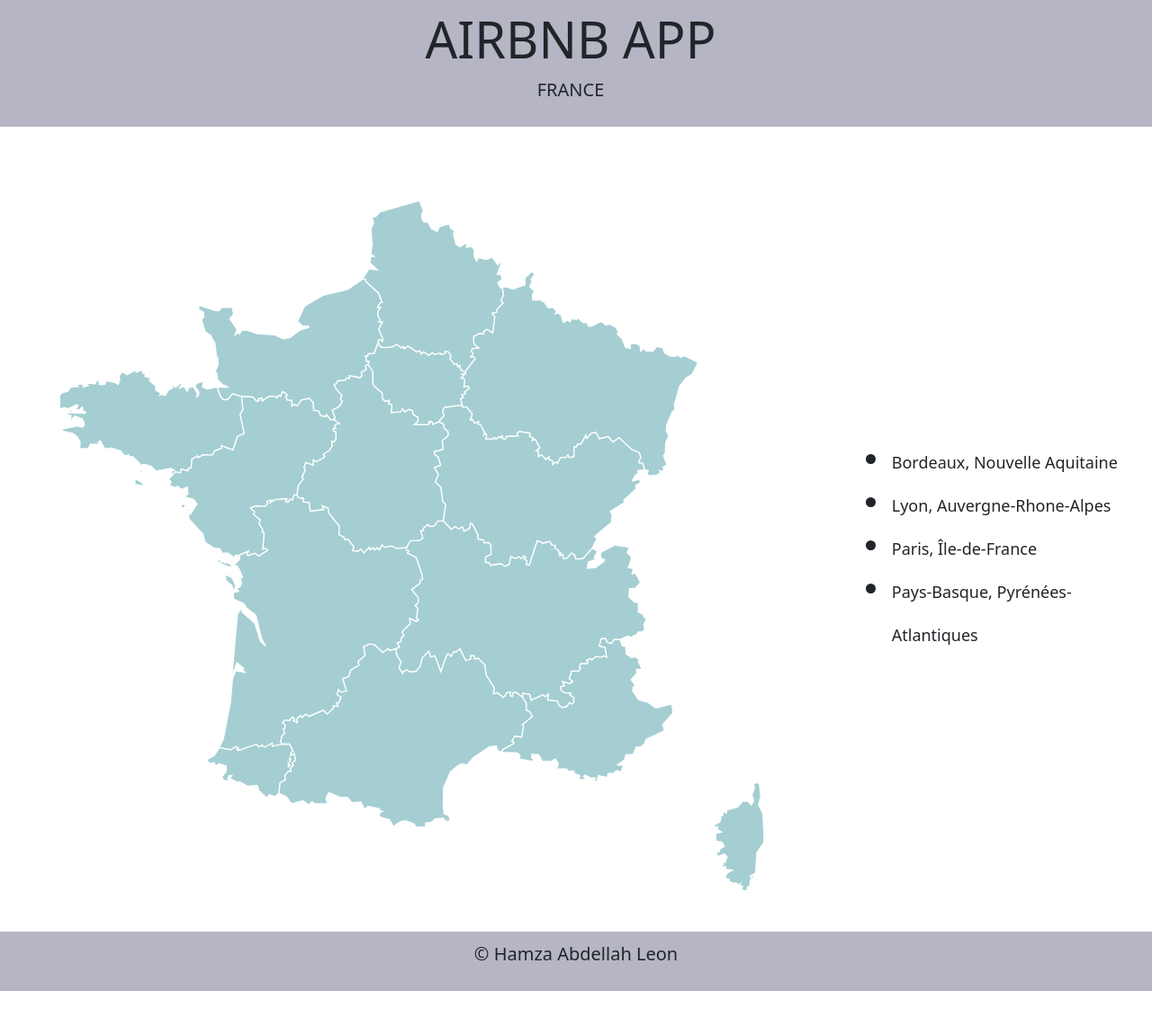
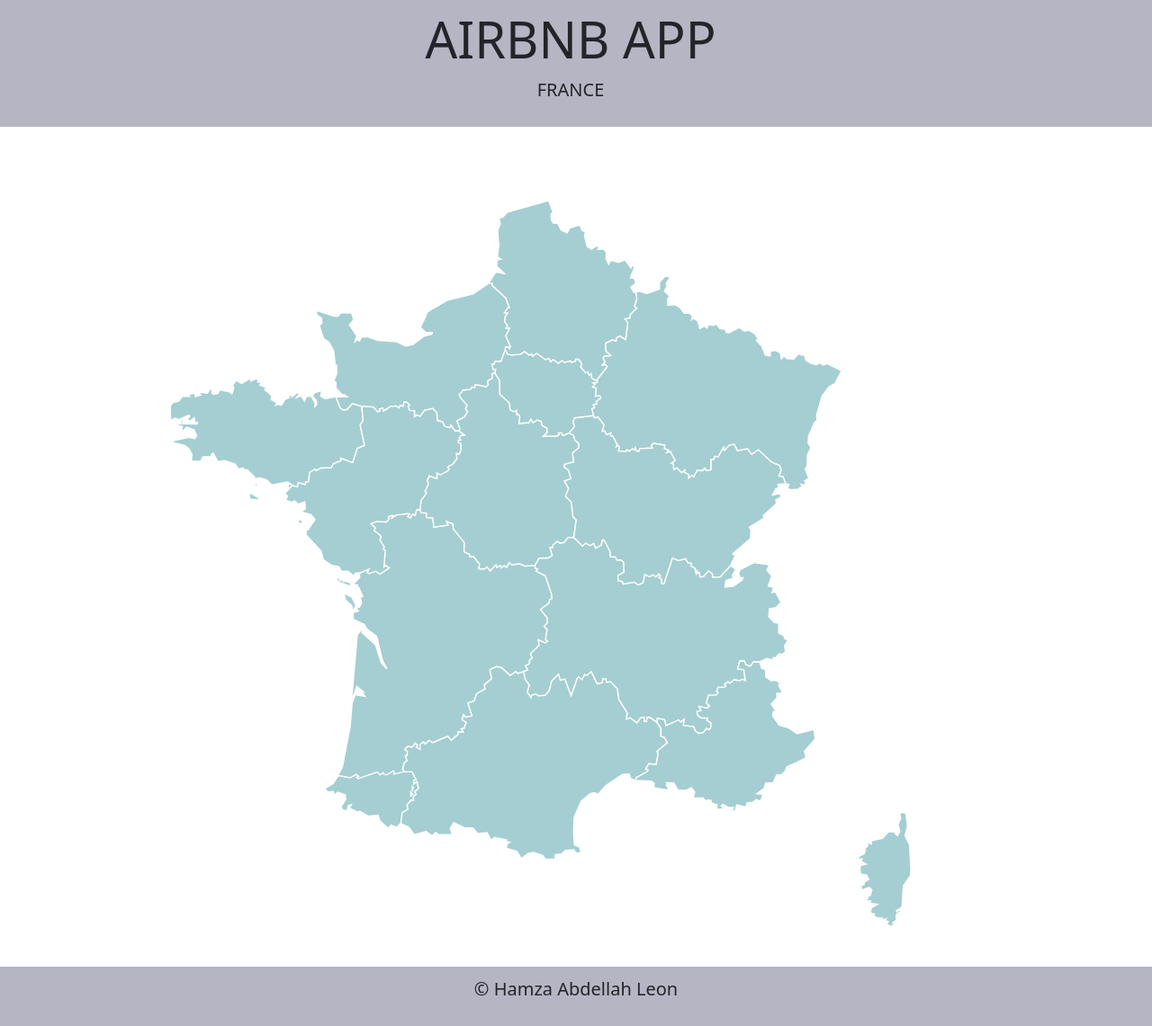
Before and after one commit to henzozhang/airbnb_app, a Django app: page / in a window 1280 px wide. Shown: the part 72-1213 px from the top of the page at 90% size. Before the commit the page ends 1174 px from the top, so only its background shows below. Run offline with Django 4.2, Linux system fonts and the light colour scheme.

Commit message:
ajouter dashbord

```diff
--- a/afficharge/templates/afficharge/home_page.html
+++ b/afficharge/templates/afficharge/home_page.html
@@ -65,14 +65,14 @@
                     </div>
 
 
-                <div class="map_list">
+                {% comment %} <div class="map_list">
                     <ul>
-                        <li> <a href={% url 'bordeaux' %} id="list-NAQ">Bordeaux, Nouvelle Aquitaine</a> </li>
-                        <li> <a href={% url 'lyon' %} id="list-ARA">Lyon, Auvergne-Rhone-Alpes</a> </li>
-                        <li> <a href={% url 'paris' %} id="list-IDF">Paris, Île-de-France</a> </li>
-                        <li> <a href={% url 'pays-basque' %} id="list-PA">Pays-Basque, Pyrénées-Atlantiques</a> </li>
+                        <li> <a href={%  %} id="list-NAQ">Bordeaux, Nouvelle Aquitaine</a> </li>
+                        <li> <a href={%  %} id="list-ARA">Lyon, Auvergne-Rhone-Alpes</a> </li>
+                        <li> <a href={%  %} id="list-IDF">Paris, Île-de-France</a> </li>
+                        <li> <a href={%  %} id="list-PA">Pays-Basque, Pyrénées-Atlantiques</a> </li>
                     </ul>
-                </div>
+                </div> {% endcomment %}
             </div>
 
        </div>
--- a/afficharge/urls.py
+++ b/afficharge/urls.py
@@ -3,9 +3,9 @@
 
 urlpatterns = [
     path('', views.home_page, name='home'),
-    path('about/', views.about_view, name='about'),
-    path('bordeaux/', views.bordeaux, name='bordeaux'),
-    path('lyon/', views.lyon,  name='lyon'),
-    path('paris/', views.paris, name='paris'),
-    path('pays-basque/', views.pays_basque,  name='pays-basque')
+    # path('about/', views.about_view, name='about'),
+    # path('bordeaux/', views.bordeaux, name='bordeaux'),
+    # path('lyon/', views.lyon,  name='lyon'),
+    # path('paris/', views.paris, name='paris'),
+    # path('pays-basque/', views.pays_basque,  name='pays-basque')
 ]
--- a/afficharge/views.py
+++ b/afficharge/views.py
@@ -12,65 +12,68 @@
 from django.shortcuts import render
 
 import pandas as pd
+
 from dotenv import load_dotenv
+
 load_dotenv()
+
 import os
 
 def home_page(request):
     return render(request, 'afficharge/home_page.html')
 
-def bordeaux(request):
-    #Q1
-    df_bordeaux=pd.read_csv('/home/apprenant/Documents/Data/bordeaux.csv')
-    df_bordeaux_neighbourhood=df_bordeaux[["host_id","number_of_reviews","neighbourhood_cleansed"]].groupby("neighbourhood_cleansed").agg({"host_id":"count","number_of_reviews":"sum"})
-    Q1=df_bordeaux_neighbourhood.to_html()
+# def bordeaux(request):
+#     #Q1
+#     df_bordeaux=pd.read_csv('static/data_csv/Bordeaux/n_listings.csv')
+#     df_bordeaux_neighbourhood=df_bordeaux[["host_id","number_of_reviews","neighbourhood_cleansed"]].groupby("neighbourhood_cleansed").agg({"host_id":"count","number_of_reviews":"sum"})
+#     Q1=df_bordeaux_neighbourhood.to_html()
 
 
-    #Q2
-    df_verefication=df_bordeaux[['host_verifications',"host_id"]]
-    totale_verification=df_verefication.shape[0]
-    number_phone=df_verefication[df_verefication['host_verifications'].str.contains('phone')]['host_verifications'].count()
-    porcent_phone=(number_phone/totale_verification)*100
-    number_email=df_verefication[df_verefication['host_verifications'].str.contains('email')]['host_verifications'].count()
-    porcent_email=(number_email/totale_verification)*100
-    number_email_work=df_verefication[df_verefication['host_verifications'].str.contains('work_email')]['host_verifications'].count()
-    porcent_email_work=(number_email_work/totale_verification)*100
+#     #Q2
+#     df_verefication=df_bordeaux[['host_verifications',"host_id"]]
+#     totale_verification=df_verefication.shape[0]
+#     number_phone=df_verefication[df_verefication['host_verifications'].str.contains('phone')]['host_verifications'].count()
+#     porcent_phone=(number_phone/totale_verification)*100
+#     number_email=df_verefication[df_verefication['host_verifications'].str.contains('email')]['host_verifications'].count()
+#     porcent_email=(number_email/totale_verification)*100
+#     number_email_work=df_verefication[df_verefication['host_verifications'].str.contains('work_email')]['host_verifications'].count()
+#     porcent_email_work=(number_email_work/totale_verification)*100
 
 
-    #Q3
+#     #Q3
 
-    df_room=df_bordeaux[['room_type','amenities']]
-    for i in range(df_room.shape[0]):
-        A=df_room['amenities'][i]
-        df_room['amenities'][i]=len(A.split(','))
-    df_room['amenities']=df_room['amenities'].astype(float)
-    df_room_mean=df_room.groupby('room_type').describe()
-    #Q3=pd.DataFrame({'mean':df_room_mean.iloc[:,1],'std':df_room_mean.iloc[:,2]})
-    Q3=df_room_mean.iloc[:,[1,2]].to_html()
+#     df_room=df_bordeaux[['room_type','amenities']]
+#     for i in range(df_room.shape[0]):
+#         A=df_room['amenities'][i]
+#         df_room['amenities'][i]=len(A.split(','))
+#     df_room['amenities']=df_room['amenities'].astype(float)
+#     df_room_mean=df_room.groupby('room_type').describe()
+#     #Q3=pd.DataFrame({'mean':df_room_mean.iloc[:,1],'std':df_room_mean.iloc[:,2]})
+#     Q3=df_room_mean.iloc[:,[1,2]].to_html()
 
-    #Q4
-    df_price=df_bordeaux[['room_type','price']]
-    df_price['price']=df_price['price'].str.replace('$','')
-    df_price['price']=df_price['price'].str.replace(',','')
-    df_price['price']=df_price['price'].astype(float)
-    df_price_describe=df_price.groupby('room_type').describe()
-    Q4=df_price_describe.iloc[:,[3,4,6,7]].to_html()
-    #Q5
+#     #Q4
+#     df_price=df_bordeaux[['room_type','price']]
+#     df_price['price']=df_price['price'].str.replace('$','')
+#     df_price['price']=df_price['price'].str.replace(',','')
+#     df_price['price']=df_price['price'].astype(float)
+#     df_price_describe=df_price.groupby('room_type').describe()
+#     Q4=df_price_describe.iloc[:,[3,4,6,7]].to_html()
+#     #Q5
 
-    #Q6
+#     #Q6
 
 
-    context={'Q1':Q1,'porcent_phone':porcent_phone, 'porcent_email':porcent_email,'porcent_email_work':porcent_email_work, 'Q3':Q3,'Q4':Q4}
-    return render(request, 'afficharge/result.html', context=context)
-def about_view(request):
-    return render(request, 'afficharge/about_page.html')
+#     context={'Q1':Q1,'porcent_phone':porcent_phone, 'porcent_email':porcent_email,'porcent_email_work':porcent_email_work, 'Q3':Q3,'Q4':Q4}
+#     return render(request, 'afficharge/result.html', context=context)
+# def about_view(request):
+#     return render(request, 'afficharge/about_page.html')
 
 
-def lyon(request):
-    return
+# def lyon(request):
+#     return
 
-def paris(request):
-    return
+# def paris(request):
+#     return
 
-def pays_basque(request):
-    return
+# def pays_basque(request):
+#     return
--- a/airbnb_app/settings.py
+++ b/airbnb_app/settings.py
@@ -39,7 +39,6 @@
 
 INSTALLED_APPS = [
     'city',
-    'data_csv',
     'afficharge',
     'django.contrib.admin',
     'django.contrib.auth',
--- a/airbnb_app/urls.py
+++ b/airbnb_app/urls.py
@@ -20,5 +20,6 @@
 urlpatterns = [
     path('admin/', admin.site.urls),
     path('', include('afficharge.urls')),
+    path('city/', include('city.urls'))
 
 ]
--- a/city/urls.py
+++ b/city/urls.py
@@ -2,6 +2,6 @@
 from . import views
 
 urlpatterns = [
-    path('', views.city,name='city')
+    path('', views.city)
 
 ]
```
Also changed, not shown: city/templates/city/city.html (+35 -0 lines), static/data_csv/Bordeaux/n_listings.csv (renamed from data_csv/Bordeaux/n_listings.csv), static/data_csv/Lyon/n_listings.csv (renamed from data_csv/Lyon/n_listings.csv), static/data_csv/Pays Basque/n_listings.csv (renamed from data_csv/Pays Basque/n_listings.csv), 5 other files.
